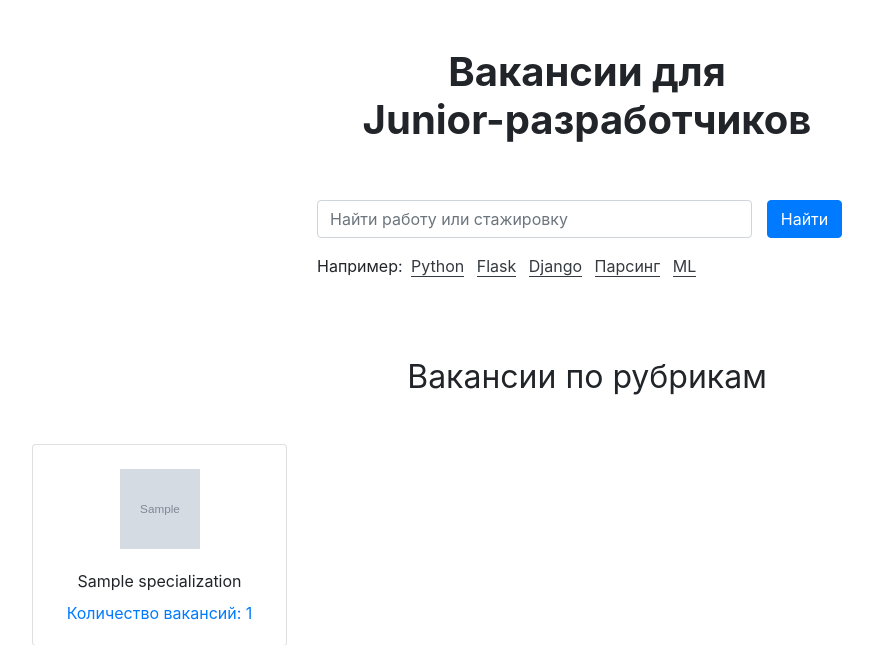
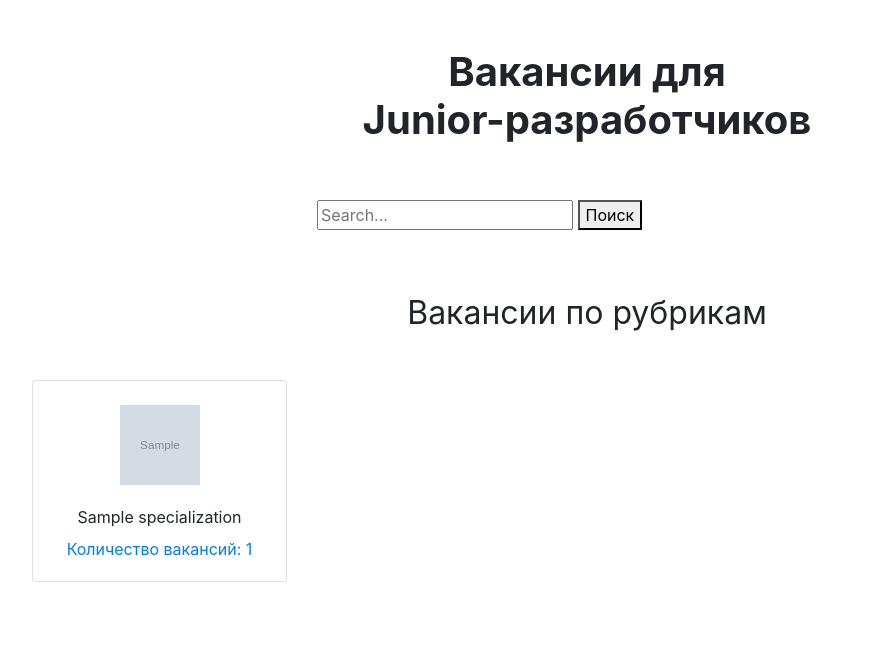
Before and after one commit to LinkerXXX/Job_board, a Django app: page / in a window 1280 px wide. Shown: the part 136-781 px from the top of the page, without its empty margins (53-926 px from the left). Run offline with Django 4.2, Linux system fonts and the light colour scheme; tables that the repository leaves empty hold one stand-in row (values such as "Sample post"); grey boxes marked "Sample" are stand-in pictures; some libraries are stand-ins or nearby versions.

Commit message:
исправлены все видимые ошибки, добавлен поиск вакансий

```diff
--- a/src/board/forms.py
+++ b/src/board/forms.py
@@ -1,7 +1,7 @@
 from django.contrib.auth.forms import UserCreationForm, AuthenticationForm
 from board.models import User, Application, Company
 from django.forms import ModelForm
-
+from django import forms
 
 class UserCreateForm(UserCreationForm):
     class Meta(UserCreationForm.Meta):
@@ -25,3 +25,6 @@ class CompanyCreateForm(ModelForm):
     class Meta:
         model = Company
         fields = ["name", "city", "logo", "description", "employee_count"]
+
+class SearchForm(forms.Form):
+    query = forms.CharField()
--- a/src/board/urls.py
+++ b/src/board/urls.py
@@ -17,7 +17,8 @@ from board.views import (
     VacancyCreateView,
     SummaryCreateView,
     SummaryDetailView,
-    SummaryUpdateView
+    SummaryUpdateView,
+    VacancySearchView
 )
 from account.views import CreateUserView
 
@@ -55,4 +56,5 @@ urlpatterns = [
     path("mysummary_creation/", SummaryCreateView.as_view(), name="mysummary_creation"),
     path("mysummary_detail/", SummaryDetailView.as_view(), name="mysummary_detail"),
     path("mysummary_update/<int:pk>/", SummaryUpdateView.as_view(), name="mysummary_update"),
+    path("search/", VacancySearchView.as_view(), name="vacancy_search"),
 ]
--- a/src/board/views.py
+++ b/src/board/views.py
@@ -8,12 +8,16 @@ from board.forms import (
     UserAuthForm,
     ApplicationMessageForm,
     CompanyCreateForm,
+    SearchForm,
 )
 from django.views.generic.edit import CreateView, UpdateView
 from django.contrib.auth.views import LoginView, LogoutView
 from django.views.generic.edit import FormView
 from django.shortcuts import render, redirect
 from django.urls import reverse_lazy
+from django.db.models import Q
+
+
 
 # https://docs.djangoproject.com/en/4.2/ref/forms/api/#initial-form-values
 
@@ -47,7 +51,8 @@ class IndexView(View):
     def get_context_data(self, *args, **kwargs):
         all_company = Company.objects.all()
         all_specialization = Specialization.objects.all()
-        context = {"companies": all_company, "specializations": all_specialization}
+        all_vacancy = Vacancy.objects.all()
+        context = {"companies": all_company, "specializations": all_specialization, "vacancies": all_vacancy}
         return context
 
 
@@ -108,6 +113,8 @@ class CompanyDetailView(View):
         company = request.user.companies.first()
         if request.user.is_authenticated and company:
             return render(request, self.template_name, {"company": company})
+        elif request.user.is_authenticated and not company:
+            return render(request, "board/create_company.html")
         else:
             return render(request, "account/auth.html")
 
@@ -182,6 +189,8 @@ class SummaryDetailView(CreateView):
         summary = request.user.summary.first()
         if request.user.is_authenticated and summary:
             return render(request, self.template_name, {"summary": summary})
+        elif request.user.is_authenticated and not summary:
+            return render(request, "board/create_summary.html")
         else:
             return render(request, "account/auth.html")
 
@@ -196,3 +205,16 @@ class SummaryUpdateView(UpdateView):
         queryset = super().get_queryset()
         queryset = queryset.filter(user=self.request.user)
         return queryset
+
+
+#########################################################
+
+class VacancySearchView(ListView):
+    model = Vacancy
+    template_name = 'board/index.html'
+    def get_queryset(self):
+        query = self.request.GET.get('q')
+        object_list = Vacancy.objects.filter(
+            Q(name__icontains=query)
+        )
+        return object_list
--- a/src/templates/board/company_list.html
+++ b/src/templates/board/company_list.html
@@ -4,7 +4,7 @@
 <body>
   <main class="container mt-3">
     <div class="navbar mt-5">
-      <p><a href="#">Назад</a></p>
+      <p><a  href="{% url 'main_page' %}">Назад</a></p>
     </div>
     <section>
       <div class="text-center">
--- a/src/templates/board/index.html
+++ b/src/templates/board/index.html
@@ -7,25 +7,35 @@
       <h1 class="h1 text-center mx-auto mt-4 py-5"><strong>Вакансии для <br>Junior-разработчиков</strong></h1>
       <div class="row">
         <div class="col-12 col-md-8 col-lg-6 offset-lg-3 offset-md-2">
-          <form class="form-inline mb-3" enctype="multipart/form-data">
-            <div class="form-group col-8 col-md-10 pl-0">
-              <input class="form-control w-100" type="search" placeholder="Найти работу или стажировку" aria-label="Найти работу или стажировку">
-            </div>
-            <div class="form-group col-4 col-md-2 pl-0">
-              <button class="btn btn-primary w-100" type="submit">Найти</button>
-            </div>
+          <form action="{% url 'vacancy_search' %}" method="get">
+            <input name="q" type="text" placeholder="Search..." class="search-input">
+            <button type="submit" class="search-button">Поиск</button>
+            <!-- Вывод результатов поиска -->
           </form>
-          <p>Например:
-            <a href="#" class="text-dark border-bottom border-dark m-1 text-decoration-none">Python</a>
-            <a href="#" class="text-dark border-bottom border-dark m-1 text-decoration-none">Flask</a>
-            <a href="#" class="text-dark border-bottom border-dark m-1 text-decoration-none">Django</a>
-            <a href="#" class="text-dark border-bottom border-dark m-1 text-decoration-none">Парсинг</a>
-            <a href="#" class="text-dark border-bottom border-dark m-1 text-decoration-none">ML</a>
-
-          </p>
+          </div>
+        </div>
+      </section>
+      {% if object_list %}
+      <div class="col-12 col-lg-2">
+        <div class="pl-3 mb-5">
+          <p><a  href="{% url 'main_page' %}">Назад</a></p>
         </div>
       </div>
-    </section>
+              <h2 class="search-results-heading">Результаты поиска:</h2>
+              <ul class="search-results-list">
+                {% for vacancy in object_list %}
+                  <li class="search-result-item">
+                    <div class="col-6 col-md-6 col-lg-3">
+                      <div class="card pt-4 text-center mb-4">
+                        <div class="card-body">
+                          <p class="card-text mb-2"><a href="{% url 'vacancy' vacancy.id %}">{{ vacancy.name }}</p></a>
+                        </div>
+                      </div>
+                    </div>
+                  </li>
+                {% endfor %}
+              </ul>
+              {% else%}
 
     <section class="mt-5 pt-3">
       <h2 class="h2 font-weight-normal text-center mb-5">Вакансии по рубрикам</h2>
@@ -64,6 +74,7 @@
         {%endfor%}
       </div>
     </section>
+    {% endif %}
   </main>
 </body>
 </html>
--- a/src/templates/board/mycompany_detail_vacancies.html
+++ b/src/templates/board/mycompany_detail_vacancies.html
@@ -1,3 +1,5 @@
+{% extends 'common.html' %}
+{% block content %}
 
 
 
@@ -17,9 +19,6 @@
 </head>
 
 <body>
-  <header class="container mt-3">
-    {% include 'includes/header.html' %}
-  </header>
 
   <main class="container mt-3 pb-5">
     <div class="row mt-5">
@@ -57,3 +56,4 @@
 </body>
 {% endif %}
 </html>
+{% endblock %}
```
Also changed, not shown: src/templates/board/mycompany_detail.html (+4 -3 lines), src/templates/board/mysummary_detail.html (+4 -3 lines), src/templates/board/vacancy_detail.html (+4 -3 lines).
